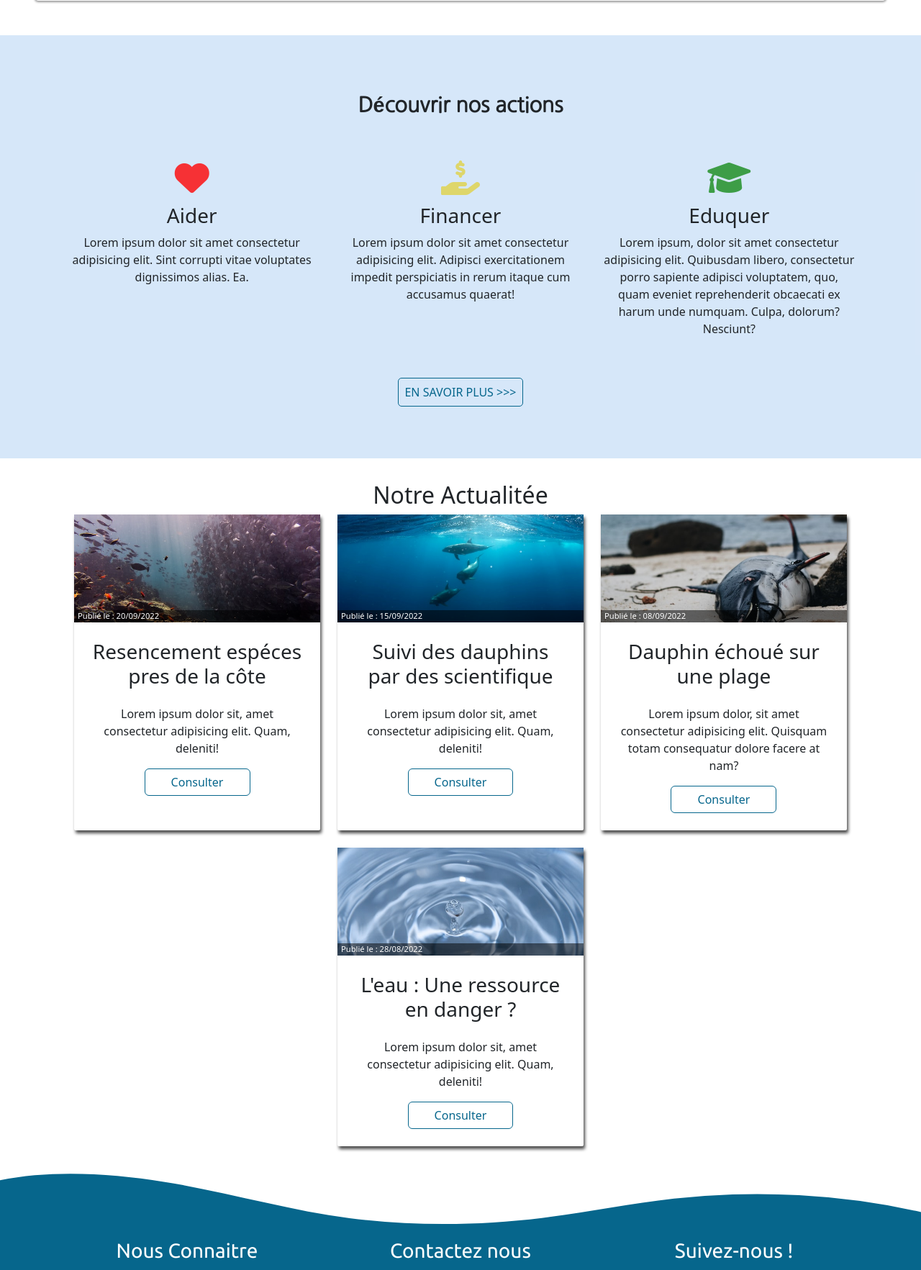
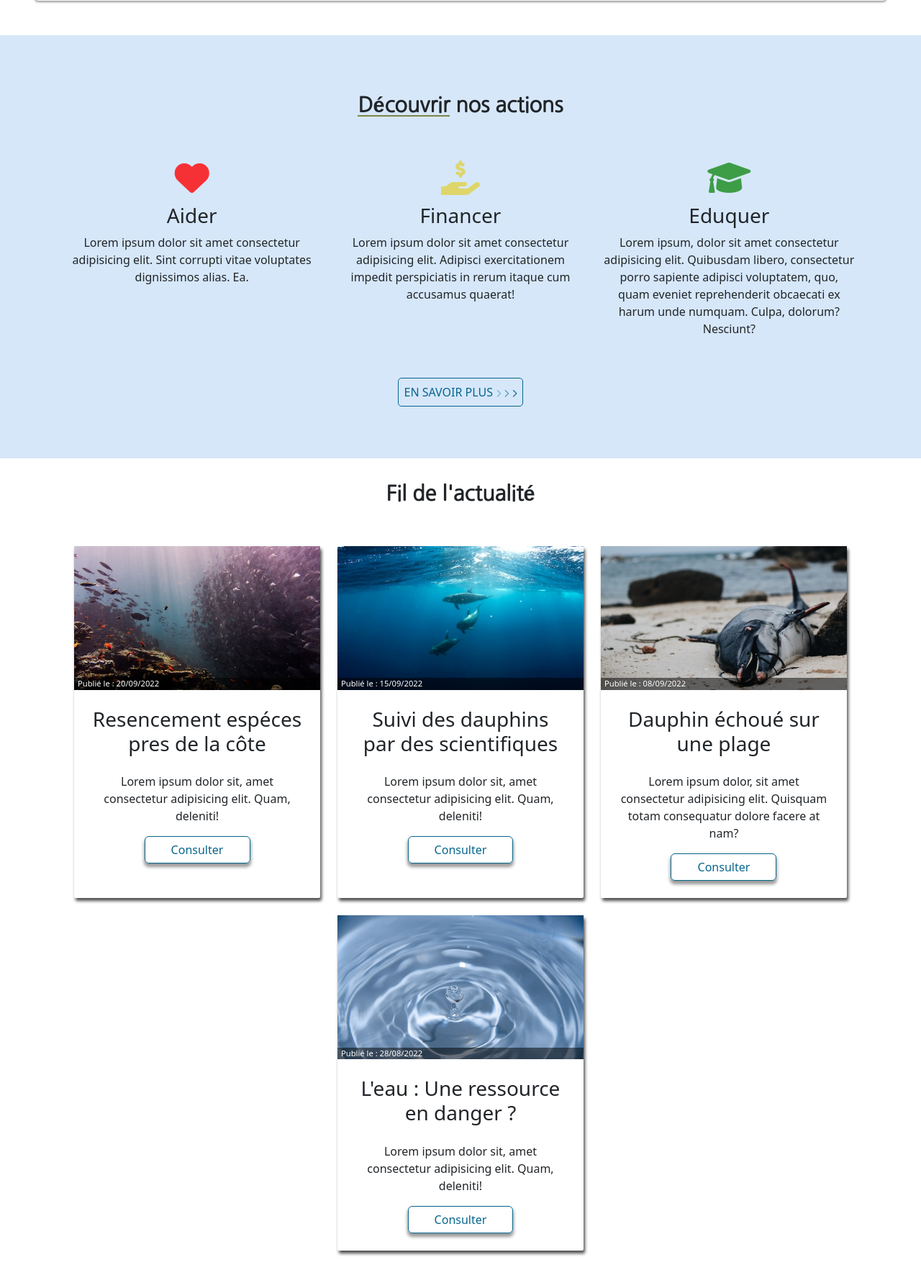
Before and after one commit to AubourgA/STUDI-EVAL-HTML-CSS-BOOTSTRAP, a PHP site: page / in a window 1280 px wide. Shown: the part 1032-2797 px from the top of the page at 72% size. Run offline with PHP 8.4, Linux system fonts and the light colour scheme.

Commit message:
add anim link

```diff
--- a/assets/css/style.css
+++ b/assets/css/style.css
@@ -10,6 +10,8 @@
     --color__font-light : #ffff;
     --color__font-title : #117917;
     --color_black : #333;
+
+    --color-bg-light : rgba(54, 133, 223, 0.2);
 
     --color-heart:rgba(255, 0, 0, 0.788);
     --color-hand:rgba(224, 208, 63, 0.774);
@@ -74,6 +76,15 @@ h1 {
   align-items: center;
 }
 
+.surlign{
+  border-bottom:2px solid var( --color_secondary-light);
+}
+
+/**************/
+/** HEADER ****/
+/**************/
+
+
 /* NAVBAR */
 
 header{
@@ -91,9 +102,27 @@ nav{
 }
 
 .nav__link {
+  position:relative;
   font-size: clamp(12px, 2vw + 0.5rem, 20px);
 }
 
+.nav__link::before{
+  content:'';
+  position:absolute;
+  bottom:-5px;
+  width:100%;
+  height:2px;
+  background-color: rgb(231, 227, 227);
+  transform:scale(0);
+  transition: transform 0.2s ease;
+}
+.nav__link:hover {
+  color: rgb(231, 227, 227);
+}
+
+.nav__link:hover::before {
+  transform: scale(1);
+}
 
 /* TOGGLE BTN*/
 .nav__toggle{
@@ -194,6 +223,9 @@ header nav.active ul {
 
 }
 
+/****************/
+/* MAIN SECTION */
+/****************/
 main{
   position:relative;
 }
@@ -255,7 +287,7 @@ main{
 
 
 .block__action{
-  background:rgba(54, 133, 223, 0.2);
+  background:var( --color-bg-light);
 }
 
 .block__list {
@@ -298,8 +330,46 @@ main{
   padding:0.5rem;
   border:1px solid var(--color_primary-dark);
   border-radius: 5px;
+  transition: background 0.2s;
+}
 
+.link__cta:hover {
+background: var(--color-bg-light);
 }
+
+
+
+
+.link__cta i {
+  font-size: 0.7rem;
+  animation: chevron 1.5s infinite;
+}
+
+.link__cta i:nth-child(2) {
+  animation-delay: 0;
+}
+
+.link__cta i:nth-child(3) {
+  animation-delay: 0.2s;
+}
+
+.link__cta i:nth-child(4) {
+  animation-delay: 0.4s;
+}
+
+
+
+/*anim btn*/
+@keyframes chevron {
+  0% {
+    color: inherit;
+  }
+  90%, 100% {
+    color: var(--color-bg-light);
+
+  }
+}
+
 
 /* SECTION 3*/
 .block__news {
@@ -310,7 +380,8 @@ main{
   display: flex;
   justify-content: center;
   flex-wrap: wrap;
- gap:1.5rem;
+  gap:1.5rem;
+  padding-top:3rem;
 }
 .card__item {
   width: calc(100% / 3 - 30px);
@@ -322,7 +393,7 @@ main{
 .card__pic {
   position:relative;
   width:100%;
-  height:150px;
+  height:200px;
 }
 
 .card__pic img {
@@ -349,7 +420,6 @@ main{
   flex-direction: column;
   padding:1.5rem;
   height:auto;
-
 }
 
 .card__content p {
@@ -358,17 +428,49 @@ main{
 }
 
 .card__content .btn {
-width:50%;
-margin:0 auto;
-border:1px solid var(--color_primary-dark);
-color: var(--color_primary-dark);
+  position:relative;
+  width:50%;
+  margin:0 auto;
+  border:1px solid var(--color_primary-dark);
+  color: var(--color_primary-dark);
+  overflow:hidden;
+  box-shadow: 0 4px 4px 1px rgba(0,0,0,0.4);
+  z-index:1;
 }
+
+/* effect button*/
+.card__content .btn::before{
+  content:'';
+  position:absolute;
+  top:0;
+  left:0;
+  transform: translateX(-100%);
+  background: var(--color_primary-dark);
+  width:100%;
+  height:100%;
+  z-index: -1;
+  transition: transform 0.2s ease-in-out;
+}
+
+.card__content .btn:hover   {
+  color: var(--color__font-light);
+  box-shadow: 0 1px 4px 1px rgba(0,0,0,0.4);
+}
+
+.card__content .btn:hover::before{
+transform:translateX(0);
+}
+
+
+/***********/
 /* FOOTER */
+/**********/
+
 footer {
 
-  background: var(--color_primary-dark);
+  background: var(--color_primary-light);
  position:relative;
-  padding:1rem 0 5rem;
+  padding:1rem 0 2rem;
 }
 
 /* SVG */
@@ -406,7 +508,10 @@ footer {
 .social__link {
   color:inherit
 }
+
+/****************/
 /* MEDIA QUERY */
+/***************/
 
 @media screen and (min-width:576px) {
 
--- a/index.html
+++ b/index.html
@@ -63,7 +63,7 @@
         </section>
         <section class="block block__action" id="action">
             <div class="block__content">
-                <h2 class="title__h2">Découvrir nos actions</h2>
+                <h2 class="title__h2"><span class="surlign">Découvrir</span> nos actions</h2>
                 <div class="block__list row ">
                     <article class="block__list-item col-12 col-sm-6 col-lg-4">
                         <div class="list__logo"><i class="fa-solid fa-heart"></i></div>
@@ -88,17 +88,21 @@
                     </article>
 
                 </div>
-                <a href="action.html" class="link link__cta col-12">EN SAVOIR PLUS >>></a>
+                <a href="action.html" class="link link__cta col-12"><span>EN SAVOIR PLUS</span>
+                     <i class="fa-solid fa-chevron-right"></i>
+                     <i class="fa-solid fa-chevron-right"></i>
+                     <i class="fa-solid fa-chevron-right"></i>
+                </a>
             </div>
         </section>
 
         <section class="block__news text-center">
             <div class="container">
-                    <h2>Notre Actualitée</h2>
+                    <h2 class="title__h2">Fil de l'actualité</h2>
                     <div class="wrapper__cards">
                         <article class="card__item ">
                             <div class="card__pic">
-                                <img src="/assets/img/img1.jpg" alt="">
+                                <img src="/assets/img/img1.jpg" alt="poisson dans la mer">
                                 <div class="card__pic__info">
                                     <p>Publié le : 20/09/2022 </p>
                                 </div>
@@ -112,13 +116,13 @@
                         </article>
                         <article class="card__item ">
                             <div class="card__pic">
-                                <img src="/assets/img/img2.jpg" alt="">
+                                <img src="/assets/img/img2.jpg" alt="3 dauphins sous la mer">
                                 <div class="card__pic__info">
                                     <p>Publié le : 15/09/2022 </p>
                                 </div>
                             </div>
                             <div class="card__content">
-                                <h3>Suivi des dauphins par des scientifique</h3>
+                                <h3>Suivi des dauphins par des scientifiques</h3>
                                 <p>Lorem ipsum dolor sit, amet consectetur adipisicing elit. Quam, deleniti!</p>
                                 <button class="btn">Consulter</button>
                             </div>
@@ -126,7 +130,7 @@
                         </article>
                         <article class="card__item ">
                             <div class="card__pic">
-                                <img src="/assets/img/img3.jpg" alt="fish and sea">
+                                <img src="/assets/img/img3.jpg" alt="duaphin échou sur la plage">
                                 <div class="card__pic__info">
                                     <p>Publié le : 08/09/2022 </p>
                                 </div>
@@ -140,7 +144,7 @@
                         </article>
                         <article class="card__item">
                             <div class="card__pic">
-                                <img src="/assets/img/img4.jpg" alt="">
+                                <img src="/assets/img/img4.jpg" alt="goute et ses vibration à la surface de l'eau">
                                 <div class="card__pic__info">
                                     <p>Publié le : 28/08/2022 </p>
                                 </div>
```
